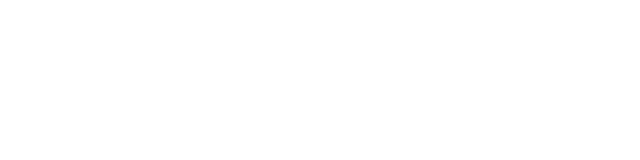
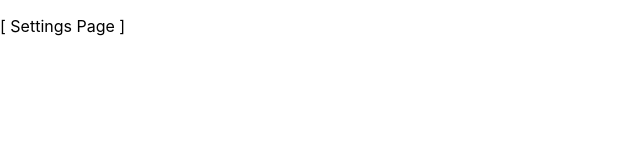
Before and after one commit to mes32/running-log, a React (Create React App) app: page /#/settings in a window 1280 px wide. Shown: the top 160 px of the page, without its empty margins (0-640 px from the left). Built offline with nearby package versions, Linux system fonts and the light colour scheme.

Commit message:
Add a settings page.

```diff
--- a/src/components/App/App.js
+++ b/src/components/App/App.js
@@ -3,6 +3,7 @@
 import { connect } from 'react-redux';
 
 import HomePage from '../HomePage/HomePage';
+import SettingsPage from '../SettingsPage/SettingsPage';
 
 import './App.css';
 
@@ -17,6 +18,10 @@
                             exact path="/home"
                             component={HomePage}
                         />
+                        <Route
+                            exact path="/settings"
+                            component={SettingsPage}
+                        />
                     </Switch>
                 </div>
             </Router>
--- /dev/null
+++ b/src/components/SettingsPage/SettingsPage.js
@@ -0,0 +1,11 @@
+import React from 'react';
+
+function SettingsPage(props) {
+    return (
+        <div>
+            <p>[ Settings Page ]</p>
+        </div>
+    );
+}
+
+export default SettingsPage;
```
